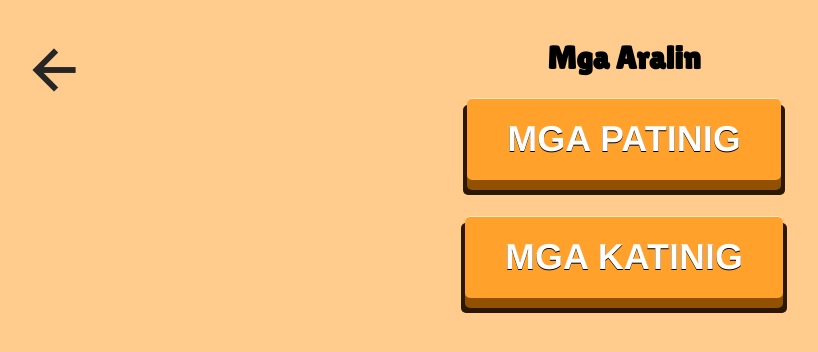
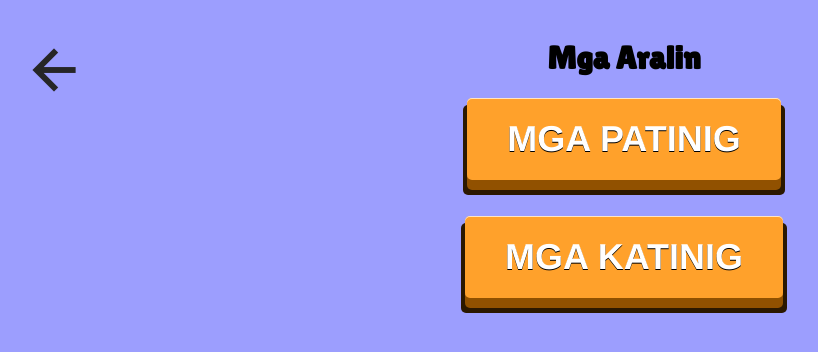
Before and after one commit to imsofia01/capstones, a PHP site: page /videos.php in a window 1280 px wide. Shown: the top 352 px of the page, without its empty margins (16-834 px from the left). Run offline with PHP 8.4, Linux system fonts and the light colour scheme; some libraries are stand-ins or nearby versions; some web fonts are replaced.

Commit message:
video bg style

```diff
--- a/css/video.css
+++ b/css/video.css
@@ -150,7 +150,7 @@ ul li a:hover{
 
 body{
     text-align:center;
-    background-color:#ffcc8e;
+    background-color:#9C9EFE;
   }
 
   .button{
```
